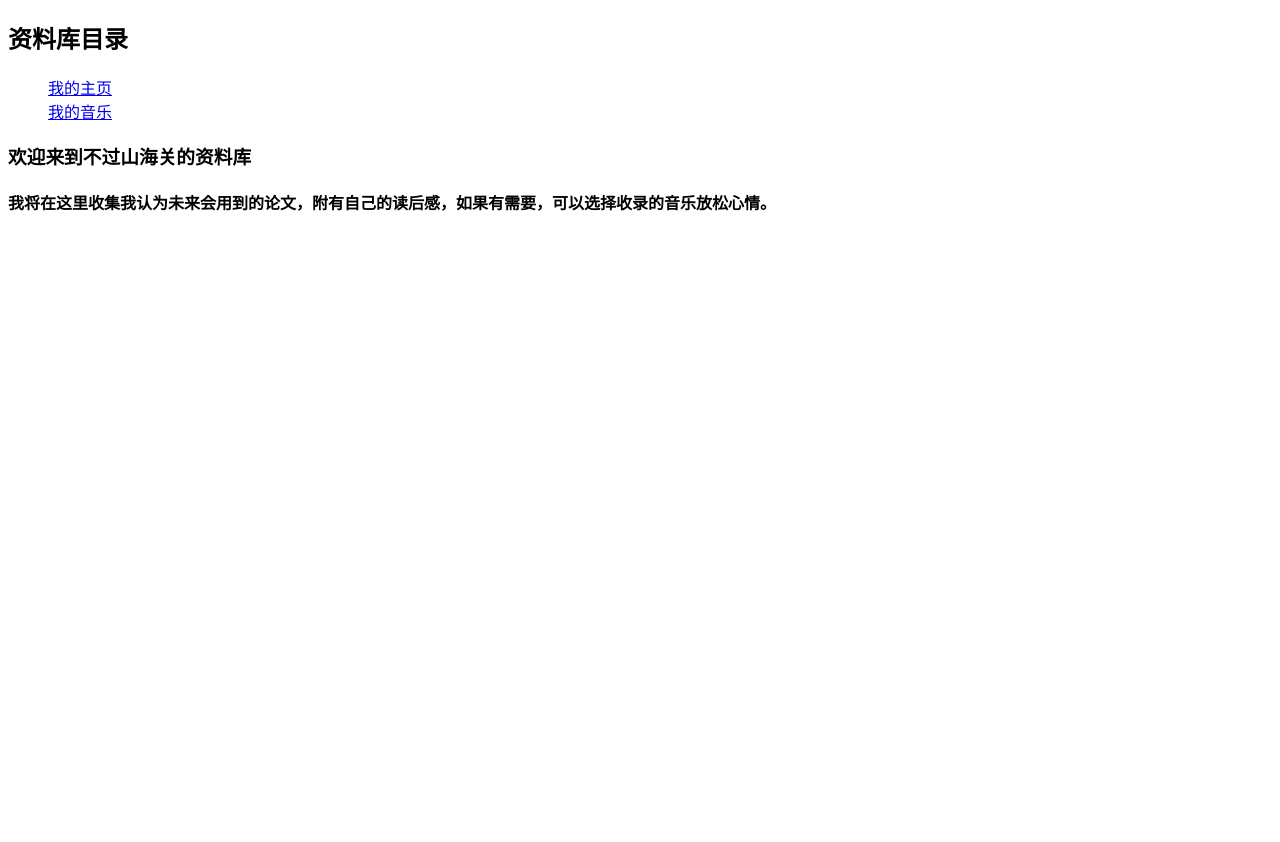
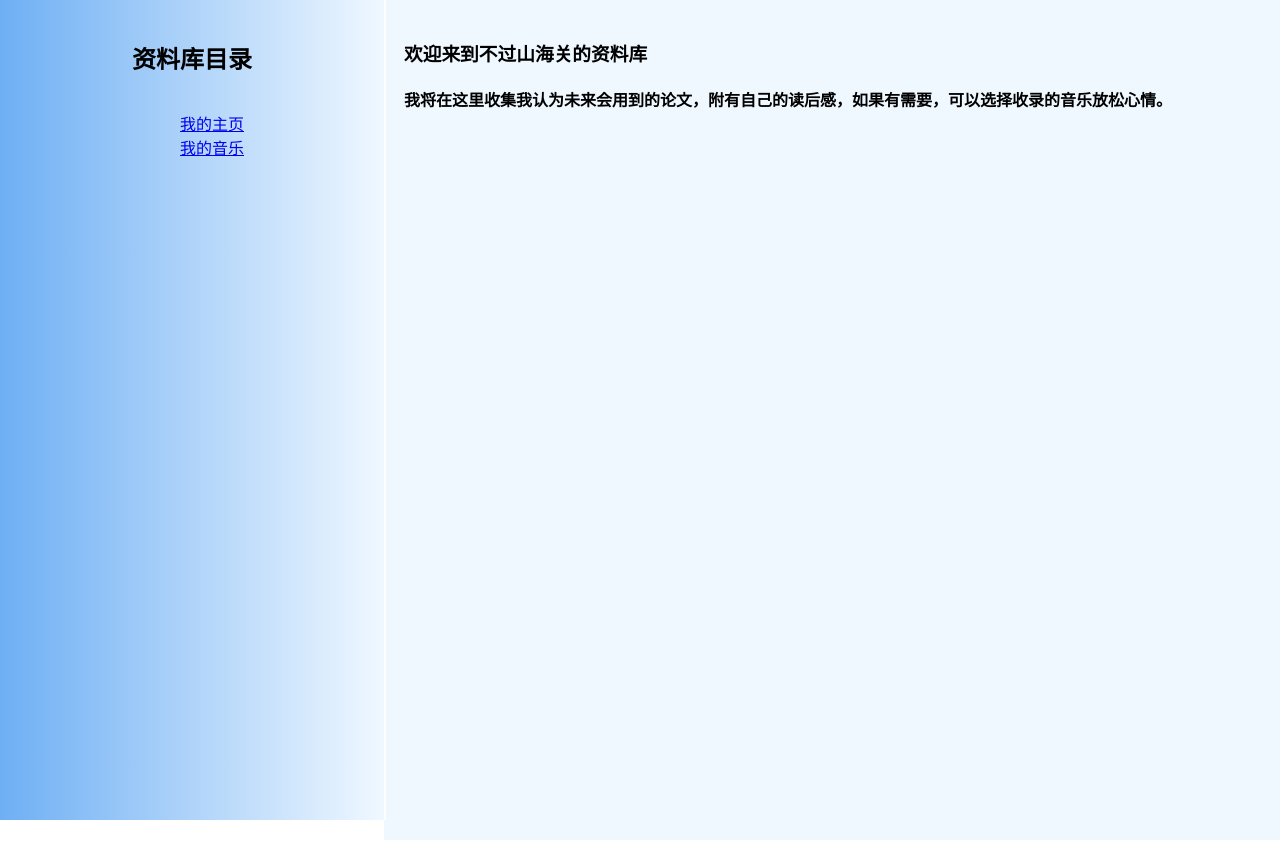
Before and after one commit to shanhai-19/project1, a plain HTML site: page index.html in a window 1280 px wide. Before the commit the page ends 800 px from the top, so only its background shows below. Drawn offline with Linux system fonts and the light colour scheme.

Commit message:
Update index.html

```diff
--- a/index.html
+++ b/index.html
@@ -4,7 +4,7 @@
     <meta charset="UTF-8">
     <meta name="viewport" content="width=device-width, initial-scale=1.0">
     <title>不过山海关的资料库</title>
-    <link rel="stylesheet" href="styles.css">
+    <link rel="stylesheet" href="styles-index.css">
 </head>
 <body>
     <!--目录部分-->
```
